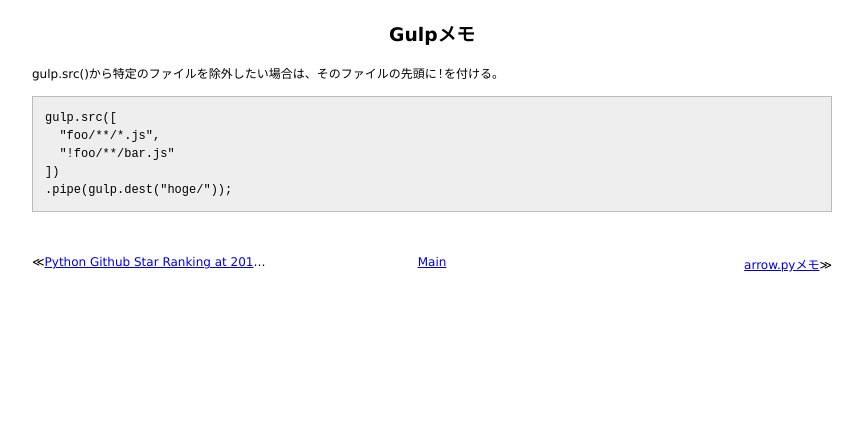
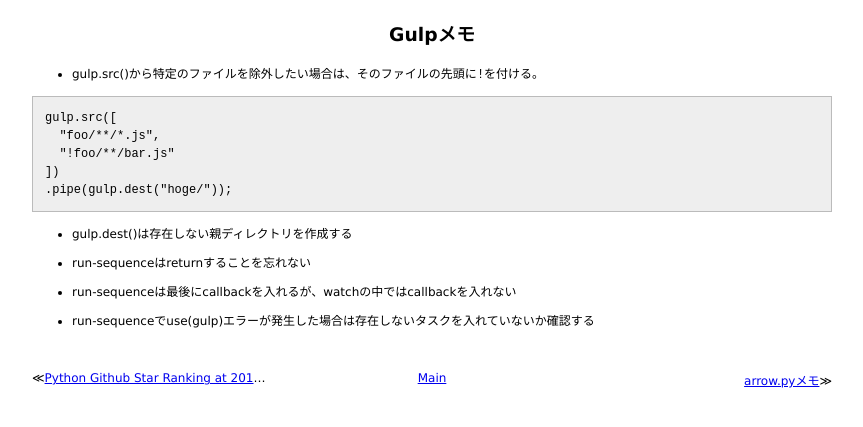
Before and after one commit to 38elements/38elements.github.com, a Jekyll site: the page built from _posts/2015-12-17-gulp.md, in a window 1280 px wide. Shown: the top 427 px of the page, without its empty margins (208-1071 px from the left). Built offline with Jekyll 4.4.1, drawn with Linux system fonts in a browser that asks for light colours.

Commit message:
Update 2015-12-17-gulp.md

````diff
--- a/_posts/2015-12-17-gulp.md
+++ b/_posts/2015-12-17-gulp.md
@@ -2,7 +2,8 @@
 layout: posts
 title: Gulpメモ
 ---
-gulp.src()から特定のファイルを除外したい場合は、そのファイルの先頭に`!`を付ける。
+* gulp.src()から特定のファイルを除外したい場合は、そのファイルの先頭に`!`を付ける。
+
 ```
 gulp.src([
   "foo/**/*.js",
@@ -10,3 +11,11 @@ gulp.src([
 ])
 .pipe(gulp.dest("hoge/"));
 ```
+
+* gulp.dest()は存在しない親ディレクトリを作成する
+
+* run-sequenceはreturnすることを忘れない
+
+* run-sequenceは最後にcallbackを入れるが、watchの中ではcallbackを入れない
+
+* run-sequenceでuse(gulp)エラーが発生した場合は存在しないタスクを入れていないか確認する
````
